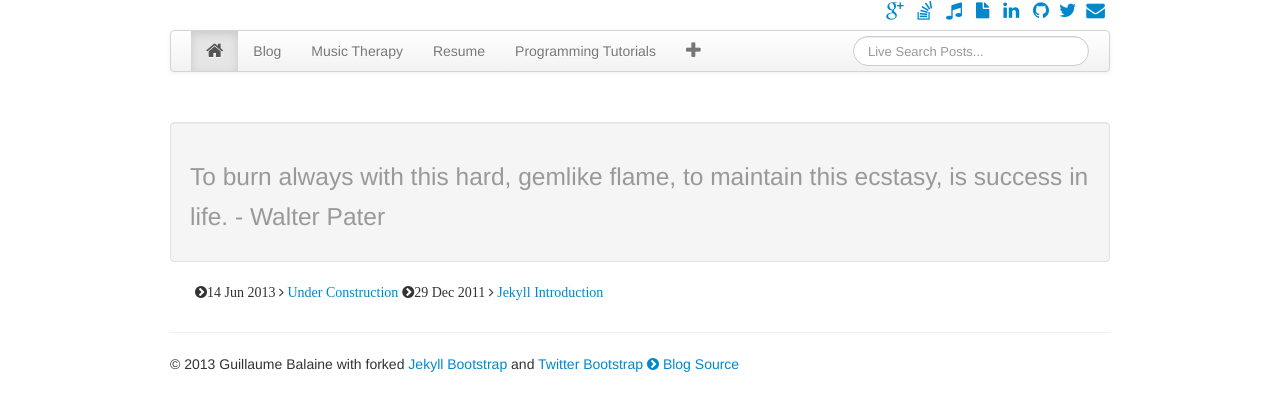
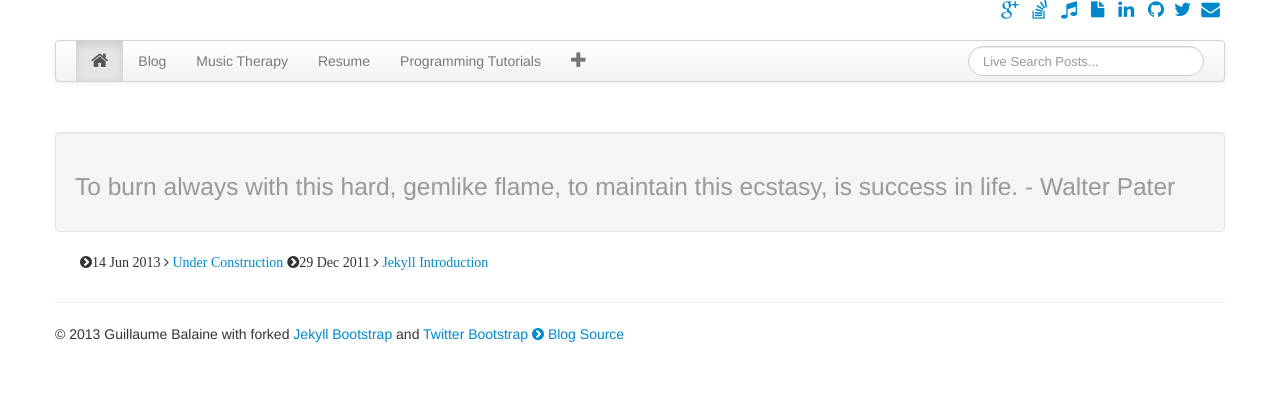
Before and after one commit to Igosuki/igosuki.github.io, a Jekyll site: the page built from index.md, in a window 1280 px wide. Shown: the top 411 px of the page. Built offline with Jekyll 4.4.1, drawn with Linux system fonts in a browser that asks for light colours.

Commit message:
Responsive bootstrap

```diff
--- a/_includes/themes/igosuki/default.html
+++ b/_includes/themes/igosuki/default.html
@@ -12,6 +12,7 @@
 	<meta name="viewport" content="width=device-width, initial-scale=1.0">
 	<!-- Libs -->
 	<link href="{{BASE_PATH}}/assets/bootstrap/css/bootstrap.min.css" rel="stylesheet">
+	<link href="{{BASE_PATH}}/assets/bootstrap/css/bootstrap-responsive.css" rel="stylesheet">
 	<link href="{{BASE_PATH}}/assets/fontawesome/css/font-awesome.min.css" rel="stylesheet">
 	<link href="{{BASE_PATH}}/assets/flippant/flippant.css" rel="stylesheet">
 	<!-- Own CSS -->
--- a/_includes/themes/igosuki/socialbar.html
+++ b/_includes/themes/igosuki/socialbar.html
@@ -1,6 +1,6 @@
 {% if site.JB.sharing.provider == "custom" %}
 <div class="text-right pull-right">
-	<ul class="unstyled inline socialbar">
+	<ul class="nav unstyled inline socialbar">
 		<li><a target="_newtab" href="http://plus.google.com/{{site.JB.sharing.googleplus}}"><i class="icon-large icon-google-plus"></i></a></li>
 		<li><a target="_newtab" href="http://careers.stackoverflow.com/users/info/{{site.JB.sharing.stackexchange}}"><i class="icon-large icon-stackexchange"></i></a></li>
 		<li><a target="_newtab" href="https://soundcloud.com/{{site.JB.sharing.soundcloud}}"><i class="icon-large icon-music"></i></a></li>
--- a/assets/css/main.scss
+++ b/assets/css/main.scss
@@ -99,6 +99,9 @@ ul.socialbar {
 		float: right;
 		&:hover {
 			@include text-transform;
+			a {
+				border-radius: $socialBtnRadius $socialBtnRadius 0 0;
+			}
 		}
 	}
 	a {
@@ -131,6 +134,9 @@ ul.socialbar {
 			&:hover, &.active {
 				span {
 					font-weight: bold;
+				}
+				a {
+					border-radius: 0 0 $socialBtnRadius $socialBtnRadius;
 				}
 				@include text-transform;
 				@include zone-inset;
```
Also changed, not shown: 14 other files.
